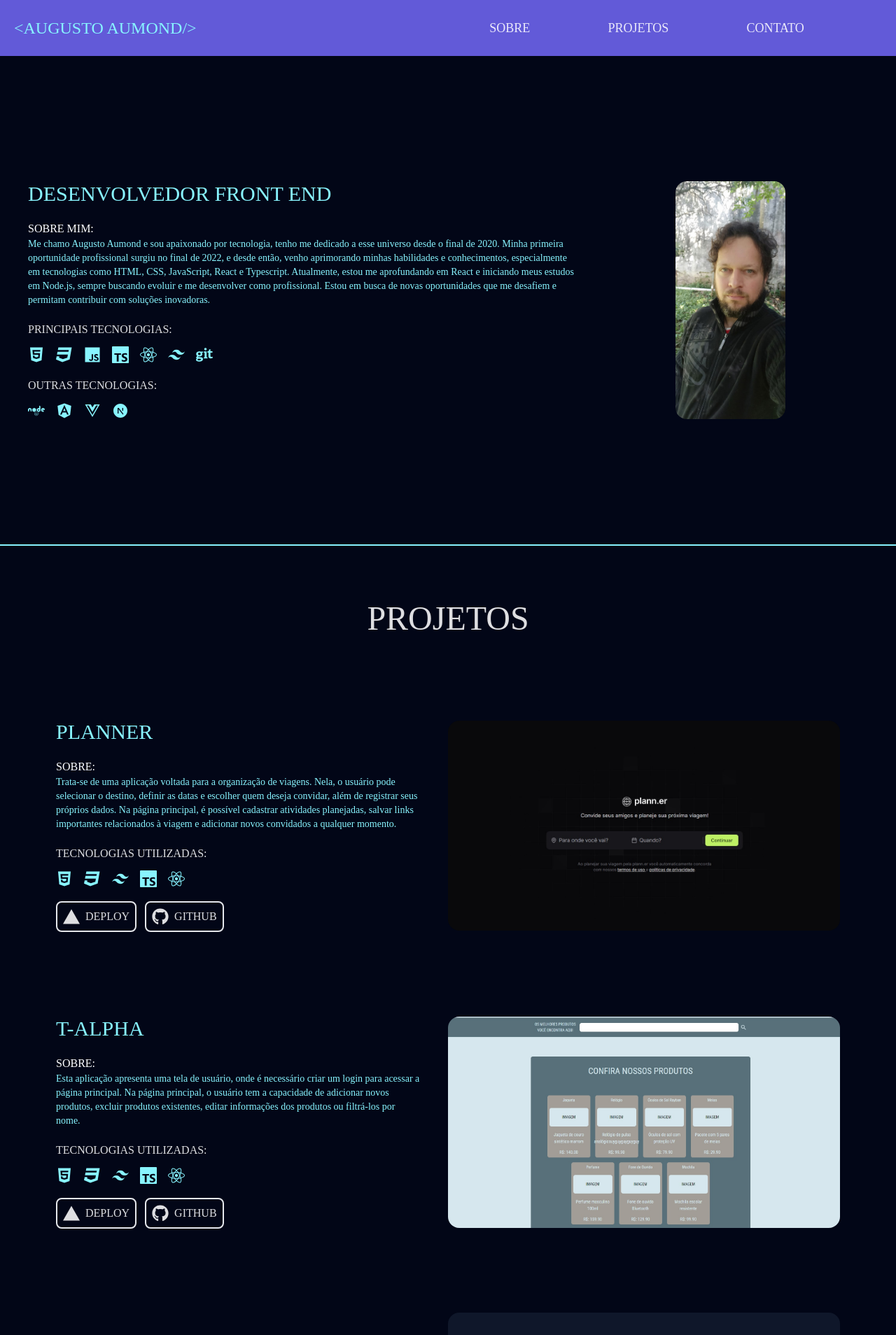
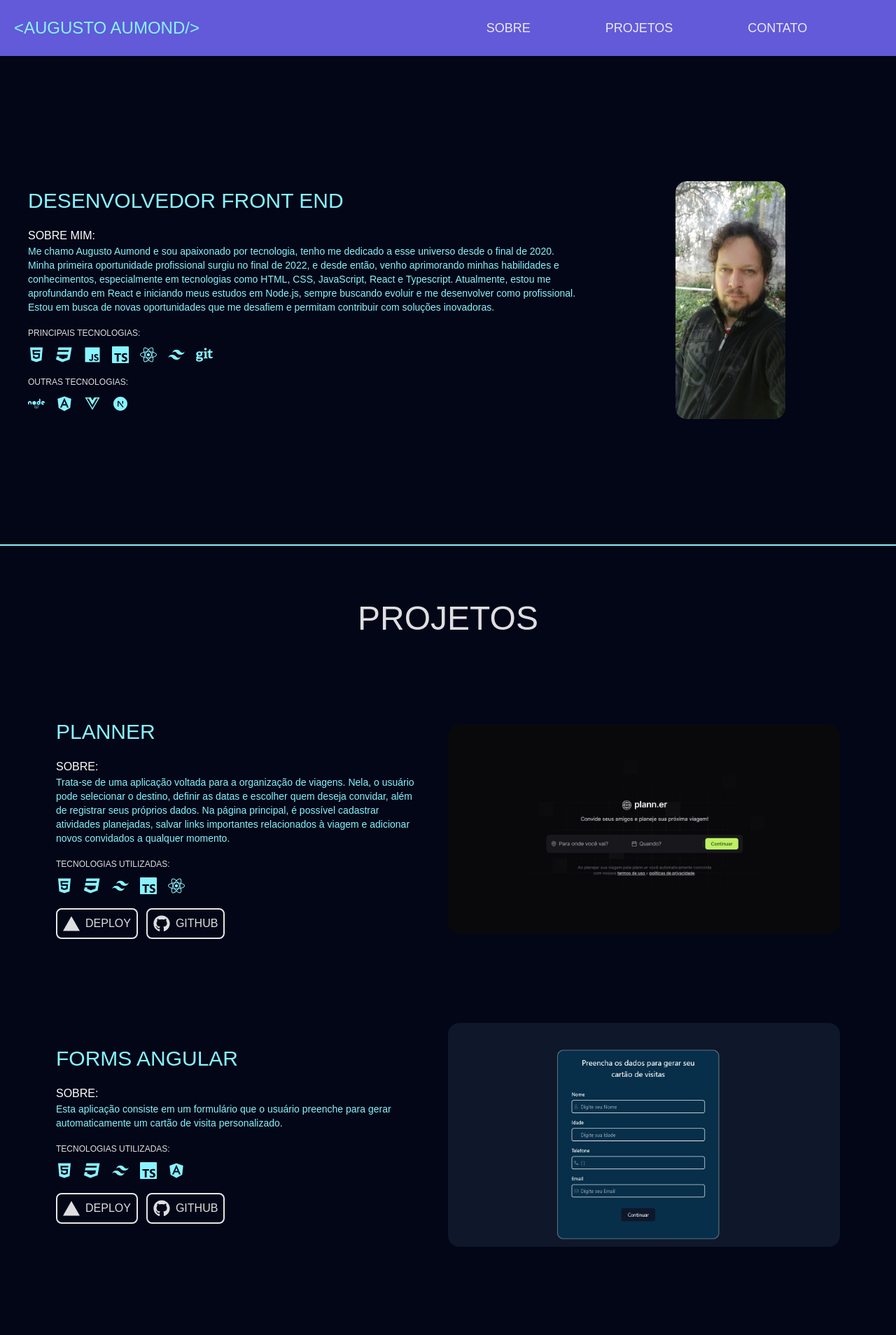
Before and after one commit to AugustoAumond/Portifolio, a React (Vite) app: page / in a window 1280 px wide. Shown: the top 1908 px of the page at 70% size. Built offline with nearby package versions, Linux system fonts and the light colour scheme; a web font is replaced by a local one.

Commit message:
Ajustando projetos

```diff
--- a/index.html
+++ b/index.html
@@ -17,6 +17,7 @@
       gtag('config', 'G-V2F376J6T1');
     </script>
 
+
     <title>Protifólio</title>
   </head>
   <body>
--- a/package.json
+++ b/package.json
@@ -10,6 +10,7 @@
     "preview": "vite preview"
   },
   "dependencies": {
+    "particles.js": "^2.0.0",
     "react": "^18.2.0",
     "react-dom": "^18.2.0",
     "react-icons": "^5.2.1"
--- a/src/App.tsx
+++ b/src/App.tsx
@@ -8,6 +8,7 @@ import Projects from './components/projects/projects'
 function App() {
   return (
     <div className='bg-slate-950 flex flex-col'>
+
       <Header/>
 
       <About/>
--- a/src/components/about/About.tsx
+++ b/src/components/about/About.tsx
@@ -5,7 +5,7 @@ import './animationcsAbout.css';
 
 export default function About(){
     return (
-        <div id="about" className="scroll-smooth w-full h-[unset] bg-slate-950 md:h-[700px] flex items-center justify-center mt-20 p-5 md:p-10 border-b-2 border-b-letterColor">
+        <div id="about" className="scroll-smooth w-full h-[unset] md:h-[700px] flex items-center justify-center mt-20 p-5 md:p-10 border-b-2 border-b-letterColor">
             <div className="w-full max-w-7xl h-full flex flex-col-reverse md:flex-row justify-evenly items-center gap-5">
                 <div id="text-about" className="relative flex flex-col items-start justify-center gap-5 w-[100%]">
                     <h1 className="text-letterColor text-1xl md:text-3xl">
--- a/src/components/contact/contact.tsx
+++ b/src/components/contact/contact.tsx
@@ -4,7 +4,7 @@ import { MdEmail } from "react-icons/md";
 
 export default function Contact(){
     return (
-        <div id="contact" className="bg-slate-950 w-full flex justify-center items-center p-10 md:p-20">
+        <div id="contact" className="w-full flex justify-center items-center p-10 md:p-20 z-10">
             <div className="w-[100%] md:w-[80%] max-w-[750px] flex flex-col items-start border-2 border-letterColor p-5 gap-5">
                 <h1 className="text-1xl md:text-3xl">CONTATO</h1>
 
--- a/src/components/projects/object.tsx
+++ b/src/components/projects/object.tsx
@@ -26,23 +26,6 @@ export interface objectProjectsProps {
         img: './planner.jpg',
         description: 'Trata-se de uma aplicação voltada para a organização de viagens. Nela, o usuário pode selecionar o destino, definir as datas e escolher quem deseja convidar, além de registrar seus próprios dados. Na página principal, é possível cadastrar atividades planejadas, salvar links importantes relacionados à viagem e adicionar novos convidados a qualquer momento.',
         github: 'https://github.com/AugustoAumond/NLW---plann.er',
-        tecnology: {
-            vue: false,
-            react: true,
-            angular: false,
-            tailwind: true,
-            typescript: true,
-            html: true,
-            css: true,
-            javascript: false
-        },
-    },
-    {
-        name: 'T-Alpha',
-        url: 'https://t-alpha-91d4.vercel.app/',
-        img: './T-Alpha.jpg',
-        description: 'Esta aplicação apresenta uma tela de usuário, onde é necessário criar um login para acessar a página principal. Na página principal, o usuário tem a capacidade de adicionar novos produtos, excluir produtos existentes, editar informações dos produtos ou filtrá-los por nome.',
-        github: 'https://github.com/AugustoAumond/T-Alpha',
         tecnology: {
             vue: false,
             react: true,
--- a/src/components/projects/projects.tsx
+++ b/src/components/projects/projects.tsx
@@ -13,7 +13,7 @@ export default function Projects (){
     }, [projects])
 
     return (
-        <div id="projects" className="w-full bg-slate-950 md:border-b-2 md:border-letterColor md:border-b-letterColor flex flex-col items-center justify-center p-5 md:p-10 gap-10">
+        <div id="projects" className="w-full md:border-b-2 md:border-letterColor md:border-b-letterColor flex flex-col items-center justify-center p-5 md:p-10 gap-10">
             <h1 id="title-projects" className="text-3xl md:text-5xl mt-10 mb-10 text-center">PROJETOS</h1>
             {projects.map((item, index)=>{
                 return (
--- a/src/index.css
+++ b/src/index.css
@@ -31,3 +31,8 @@ body {
   min-height: 100vh;
   font-family: '"Edu VIC WA NT Beginner", cursive;'
 }
+
+/* ---- reset ---- */
+body{ margin:0; font:normal 75% Arial, Helvetica, sans-serif; } canvas{ display: block; vertical-align: bottom; }
+
+#particles-js{ width: 100%; height: 100%;  background-image: url(""); background-repeat: no-repeat; background-size: cover; background-position: 50% 50%; } /* ---- stats.js ---- */ .count-particles{ background: #000022; position: absolute; top: 48px; left: 0; width: 80px; color: #13E8E9; font-size: .8em; text-align: left; text-indent: 4px; line-height: 14px; padding-bottom: 2px; font-family: Helvetica, Arial, sans-serif; font-weight: bold; } .js-count-particles{ font-size: 1.1em; } #stats, .count-particles{ -webkit-user-select: none; margin-top: 5px; margin-left: 5px; } #stats{ border-radius: 3px 3px 0 0; overflow: hidden; } .count-particles{ border-radius: 0 0 3px 3px; }
```
Also changed, not shown: src/components/particles/particles.tsx (added), 1 other file (tests, documents, lock files or other folders).
